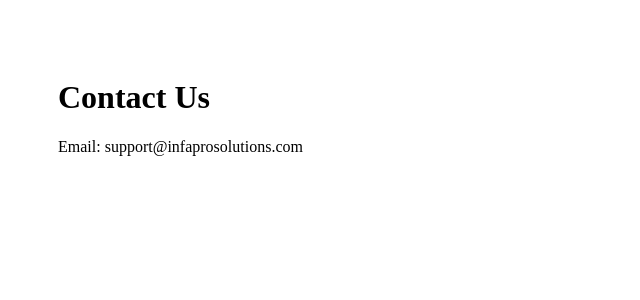
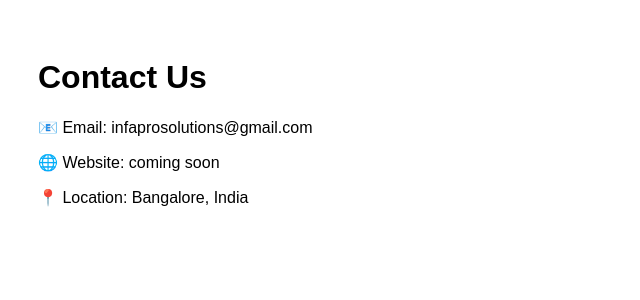
Before and after one commit to infaprosolutions/cyrelix-website, a Next.js app: page /contact in a window 1280 px wide. Shown: the top 300 px of the page, without its empty margins (0-640 px from the left). Built offline with nearby package versions, Linux system fonts and the light colour scheme.

Commit message:
Update contact.js

```diff
--- a/pages/contact.js
+++ b/pages/contact.js
@@ -1,8 +1,10 @@
 export default function Contact() {
   return (
-    <main style={{ padding: "50px" }}>
+    <div style={{ padding: "30px", fontFamily: "Arial, sans-serif" }}>
       <h1>Contact Us</h1>
-      <p>Email: support@infaprosolutions.com</p>
-    </main>
+      <p>📧 Email: infaprosolutions@gmail.com</p>
+      <p>🌐 Website: coming soon</p>
+      <p>📍 Location: Bangalore, India</p>
+    </div>
   );
 }
```
